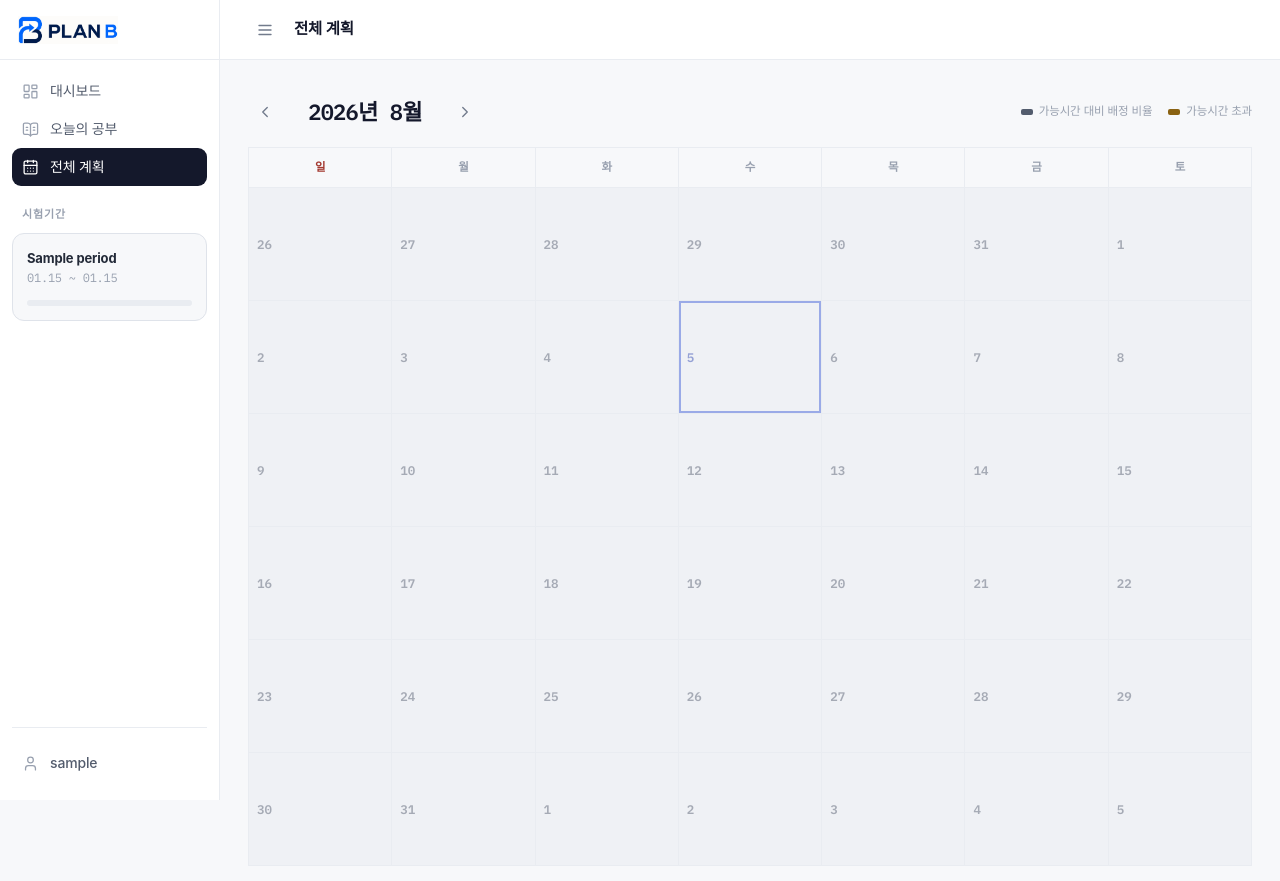
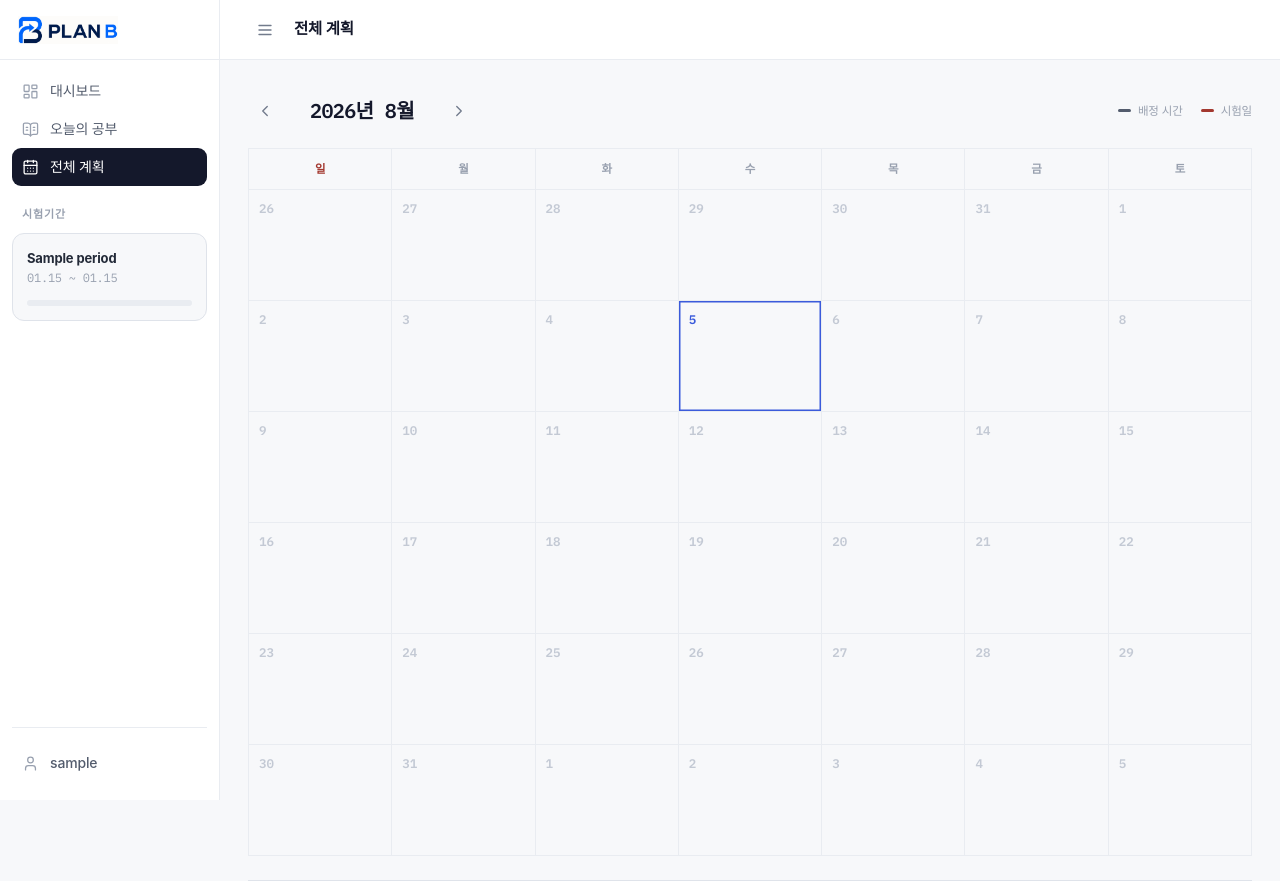
Before and after one commit to pirogramming/PLAN-B, a Django app: page /planner/calendar/ in a window 1280 px wide. Shown: the top 881 px of the page. Run offline with Django 5.2, Linux system fonts and the light colour scheme; a user stored in the database is signed in; tables that the repository leaves empty hold one stand-in row (values such as "Sample post"); some web fonts are replaced.

Commit message:
style: #89 캘린더 디자인 수정

```diff
--- a/planner/services/calendar.py
+++ b/planner/services/calendar.py
@@ -49,7 +49,7 @@ def build_calendar_context(exam_period, year: int, month: int) -> dict:  # exam_
             "planned_minutes": int,
             "load_percent": int,      # 계획시간/가능시간*100 (포화도, 진행률 아님)
             "is_over": bool,          # load_percent > 100
-            "tasks": [{"title": str, "subject_name": str, "shade_index": int}, ...],
+            "tasks": [{"title": str, "subject_name": str, "planned_minutes": int, "shade_index": int}, ...],
             "more_count": int,        # tasks에 안 들어간 나머지 개수
         }
     """
@@ -127,6 +127,7 @@ def build_calendar_context(exam_period, year: int, month: int) -> dict:  # exam_
                 {
                     "title": item.study_task.title,
                     "subject_name": item.study_task.exam.subject_name,
+                    "planned_minutes": item.planned_minutes,
                     "shade_index": shade_index_by_subject.get(
                         item.study_task.exam.subject_name, 0
                     ),
--- a/planner/templates/planner/calendar.html
+++ b/planner/templates/planner/calendar.html
@@ -40,8 +40,8 @@
         </a>
 
         <div class="cal-legend">
-          <span><i style="background:var(--neutral9)"></i>가능시간 대비 배정 비율</span>
-          <span><i style="background:var(--judge2)"></i>가능시간 초과</span>
+          <span><i style="background:var(--neutral9)"></i>배정 시간</span>
+          <span><i style="background:var(--judge3)"></i>시험일</span>
         </div>
       </div>
 
@@ -65,10 +65,6 @@
               <span class="cal-num">{{ d.date|date:"j" }}</span>
 
               {% if d.in_period %}
-                {% if d.planned_minutes %}
-                  <span class="cal-min">{{ d.planned_minutes }}분</span>
-                {% endif %}
-
                 {% if d.exam_subject %}
                   <span class="cal-exam">{{ d.exam_subject }} 시험</span>
                 {% endif %}
@@ -81,7 +77,11 @@
 
                   <span class="cal-tasks">
                     {% for t in d.tasks %}
-                      <span class="cal-t"><i class="sh-{{ t.shade_index }}"></i>{{ t.title }}</span>
+                      <span class="cal-t">
+                        <i class="sh-{{ t.shade_index }}"></i>
+                        <span class="cal-t-txt">{{ t.title }}</span>
+                        <span class="cal-t-min">{{ t.planned_minutes }}분</span>
+                      </span>
                     {% endfor %}
                     {% if d.more_count %}
                       <span class="cal-more">외 {{ d.more_count }}개</span>
--- a/static/css/planner.css
+++ b/static/css/planner.css
@@ -507,46 +507,44 @@
 
 
 /* ===== 캘린더 ===== */
-.cal-head{display:flex;align-items:center;gap:8px;margin-bottom:18px}
-.cal-head h1{font-size:22px;font-weight:800;color:var(--neutral11);
-             letter-spacing:-0.035em;min-width:150px;text-align:center}
-.cal-legend{display:flex;gap:16px;margin-left:auto;font-size:11.5px;color:var(--neutral7)}
-.cal-legend span{display:flex;align-items:center;gap:6px}
-.cal-legend i{width:12px;height:6px;border-radius:2px;display:block}
+.cal-head{display:flex;align-items:center;gap:10px;margin-bottom:20px}
+.cal-head h1{font-size:20px;font-weight:800;color:var(--neutral11);
+             letter-spacing:-0.03em;min-width:140px;text-align:center}
+.cal-legend{display:flex;gap:18px;margin-left:auto;font-size:11.5px;color:var(--neutral7)}
+.cal-legend span{display:flex;align-items:center;gap:7px}
+.cal-legend i{width:13px;height:3px;border-radius:2px;display:block}
 
 .cal{display:grid;grid-template-columns:repeat(7,1fr);gap:1px;
      background:var(--neutral4);border:1px solid var(--neutral4);
      border-radius:var(--r-md);overflow:hidden}
-.cal-dow{background:var(--neutral2);text-align:center;padding:10px 0;
+.cal-dow{background:var(--neutral2);text-align:center;padding:11px 0;
          font-size:11.5px;font-weight:650;color:var(--neutral7)}
 .cal-dow.sun{color:var(--judge3)}
 
-.cal-day{display:block;background:var(--neutral1);min-height:112px;padding:9px 8px;
+.cal-day{display:flex;flex-direction:column;background:var(--neutral1);min-height:110px;padding:10px;
          text-align:left;position:relative;transition:.14s;width:100%}
 .cal-day:hover{background:var(--neutral2)}
-.cal-day.out{background:var(--neutral2);opacity:.45;cursor:default}
-.cal-day.today{box-shadow:inset 0 0 0 2px var(--brand4)}
-.cal-day.on{background:var(--brand1);box-shadow:inset 0 0 0 2px var(--brand4)}
+.cal-day.out{background:var(--neutral2);cursor:default}
+.cal-day.out .cal-num{color:var(--neutral6)}
+.cal-day.today{box-shadow:inset 0 0 0 1.5px var(--brand4)}
+.cal-day.today .cal-num{color:var(--brand4)}
+.cal-day.on{background:var(--brand1);box-shadow:inset 0 0 0 1.5px var(--brand4)}
 
-.cal-num{display:block;font-family:var(--mono);font-size:12.5px;font-weight:600;color:var(--neutral9)}
-.cal-day.today .cal-num{color:var(--brand5)}
-.cal-min{position:absolute;right:8px;top:9px;
-         font-family:var(--mono);font-size:10.5px;color:var(--neutral7)}
+.cal-num{display:block;font-family:var(--mono);font-size:12.5px;font-weight:650;color:var(--neutral9);margin-bottom:6px}
 
-.cal-load{display:block;height:4px;border-radius:2px;background:var(--neutral4);margin-top:7px;overflow:hidden}
+.cal-load{display:block;height:3px;border-radius:2px;background:var(--neutral4);margin-bottom:6px;overflow:hidden}
 .cal-load i{display:block;height:100%;background:var(--neutral9);border-radius:2px}
 .cal-load i.over{background:var(--judge2)}
 
-.cal-exam{display:inline-flex;align-items:center;height:18px;padding:0 6px;
-          margin-top:7px;border-radius:4px;font-size:10.5px;font-weight:650;
-          background:var(--neutral11);color:var(--neutral1);
+.cal-exam{display:block;margin-bottom:5px;font-size:11px;font-weight:750;color:var(--judge3);
           max-width:100%;overflow:hidden;text-overflow:ellipsis;white-space:nowrap}
 
-.cal-tasks{margin-top:6px;display:flex;flex-direction:column;gap:3px}
-.cal-t{display:flex;align-items:center;gap:5px;font-size:10.5px;color:var(--neutral8);
-       overflow:hidden;text-overflow:ellipsis;white-space:nowrap}
-.cal-t i{width:5px;height:5px;border-radius:1px;flex:none}
-.cal-more{display:block;font-size:10.5px;color:var(--neutral7)}
+.cal-tasks{display:flex;flex-direction:column;gap:4px;overflow:hidden}
+.cal-t{display:flex;align-items:center;gap:5px;font-size:10.5px;color:var(--neutral8)}
+.cal-t i{width:6px;height:3px;border-radius:1px;flex:none}
+.cal-t-txt{flex:1;min-width:0;overflow:hidden;text-overflow:ellipsis;white-space:nowrap}
+.cal-t-min{flex:none;font-family:var(--mono);font-size:10px;color:var(--neutral6)}
+.cal-more{display:block;font-size:10.5px;color:var(--neutral7);margin-top:1px}
 
 /* 과목 색 — shade_index 0~4 */
 .sh-0{background:var(--neutral11)}
@@ -617,12 +615,12 @@
   .cal-head h1{font-size:18px;min-width:0;flex:1}
   .cal-legend{display:none}
   .cal-day{min-height:62px;padding:6px 4px}
-  .cal-min,.cal-tasks,.cal-more{display:none}
+  .cal-tasks,.cal-more{display:none}
   .cal-exam{display:none}
   .cal-num{font-size:11.5px}
   /* 시험일은 날짜를 알약으로 강조 */
   .cal-day.exam .cal-num{display:inline-block;padding:1px 6px;border-radius:999px;
-                         background:var(--neutral11);color:var(--neutral1)}
+                         background:var(--judge3);color:var(--neutral1)}
   .cal-detail-head{flex-wrap:wrap;gap:8px;padding:14px 16px}
   .cal-detail-head .sum{margin-left:0;flex:1 1 100%}
 }
```
